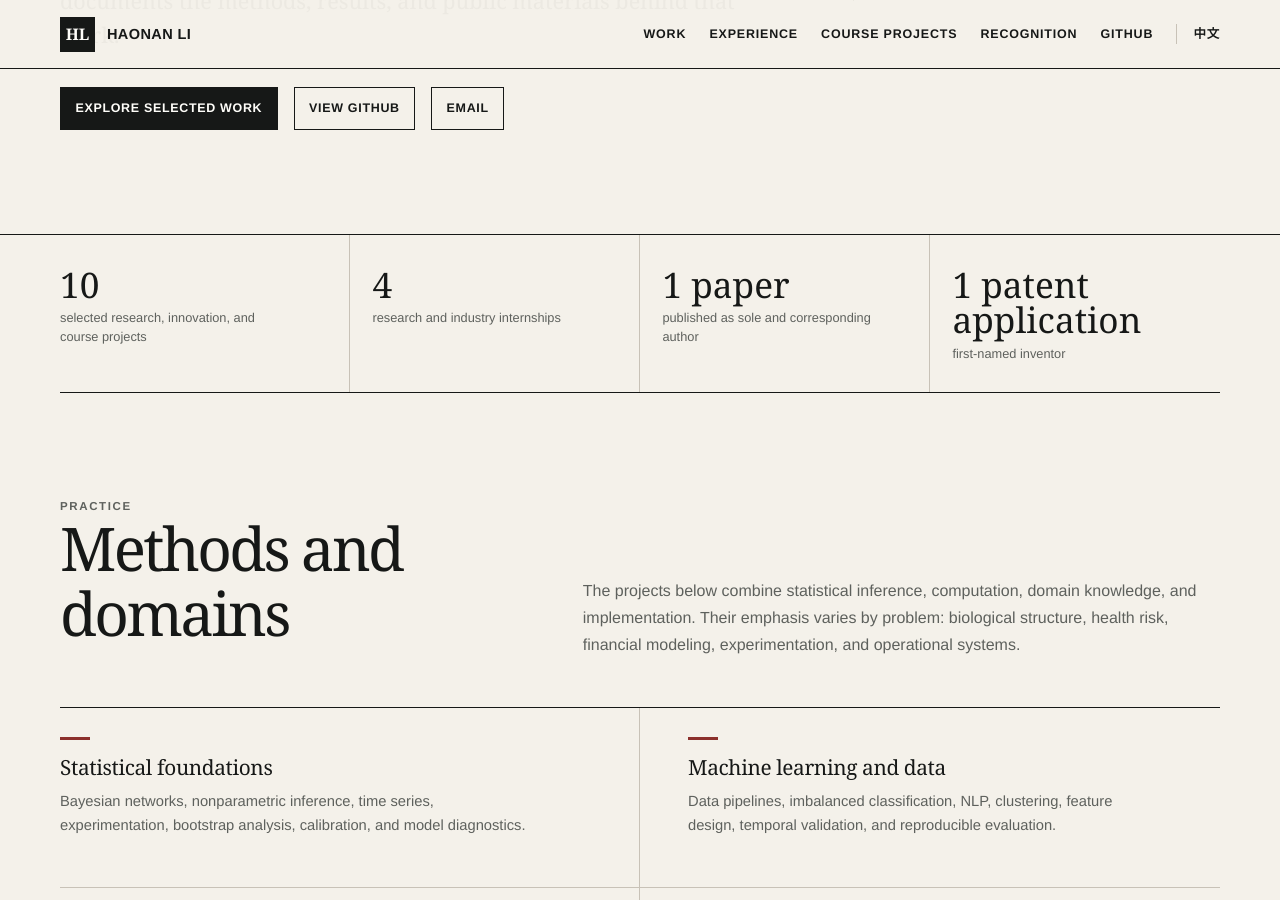
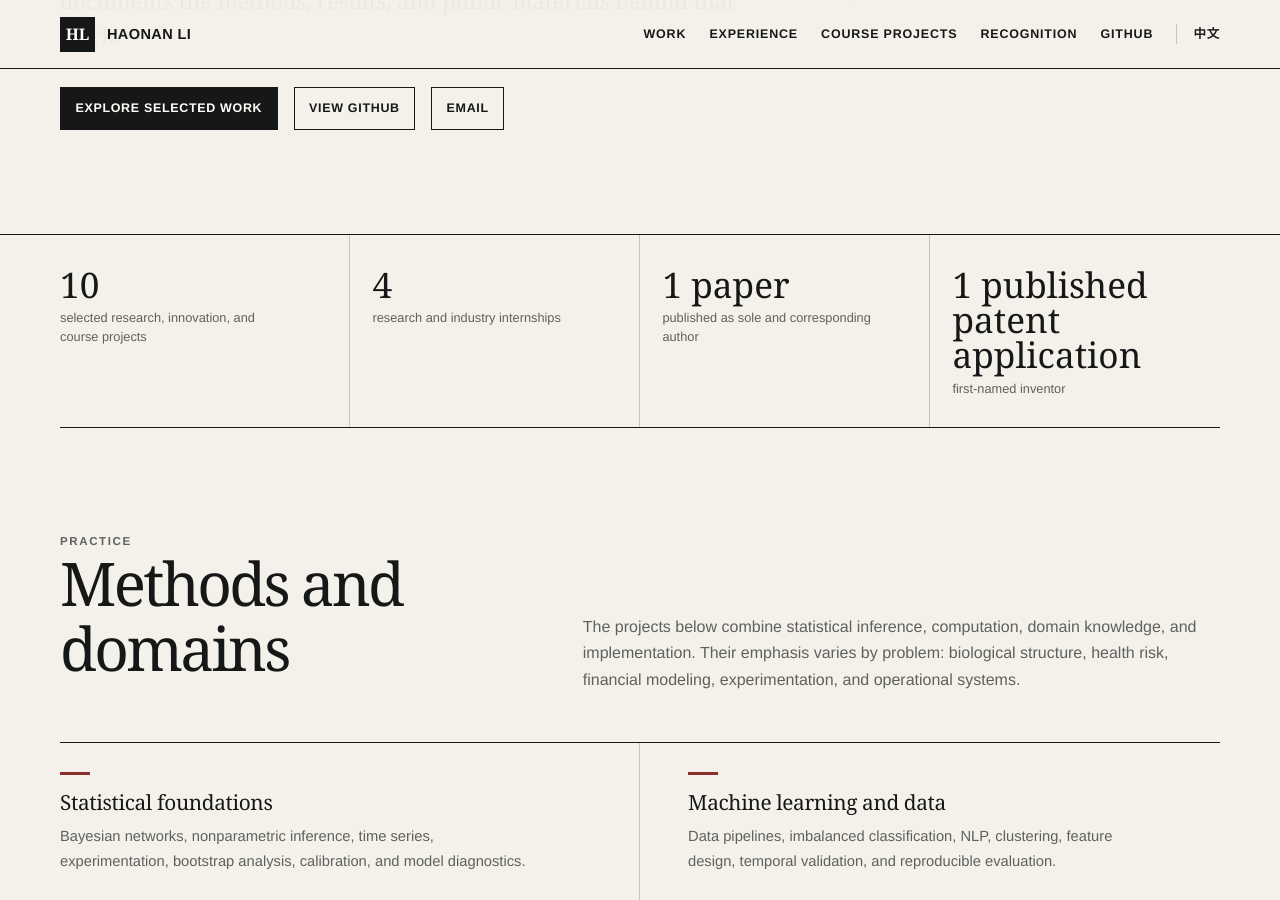
Before and after one commit to haonan-li-source/lihaonan.github.io, a Jekyll site: the page built from index.md, in a window 1280 px wide and 900 px high, scrolled down 541 px. Built offline with Jekyll 4.4.1, drawn with Linux system fonts in a browser that asks for light colours.

Commit message:
Restore precise published patent application status

```diff
--- a/index.md
+++ b/index.md
@@ -27,7 +27,7 @@ description: Selected research, engineering, and applied analysis in statistics,
   <div class="evidence-item"><strong>10</strong><span>selected research, innovation, and course projects</span></div>
   <div class="evidence-item"><strong>4</strong><span>research and industry internships</span></div>
   <div class="evidence-item"><strong>1 paper</strong><span>published as sole and corresponding author</span></div>
-  <div class="evidence-item"><strong>1 patent application</strong><span>first-named inventor</span></div>
+  <div class="evidence-item"><strong>1 published patent application</strong><span>first-named inventor</span></div>
 </div>
 
 <section class="home-section">
```
Also changed, not shown: zh/index.md (+1 -1 lines).
